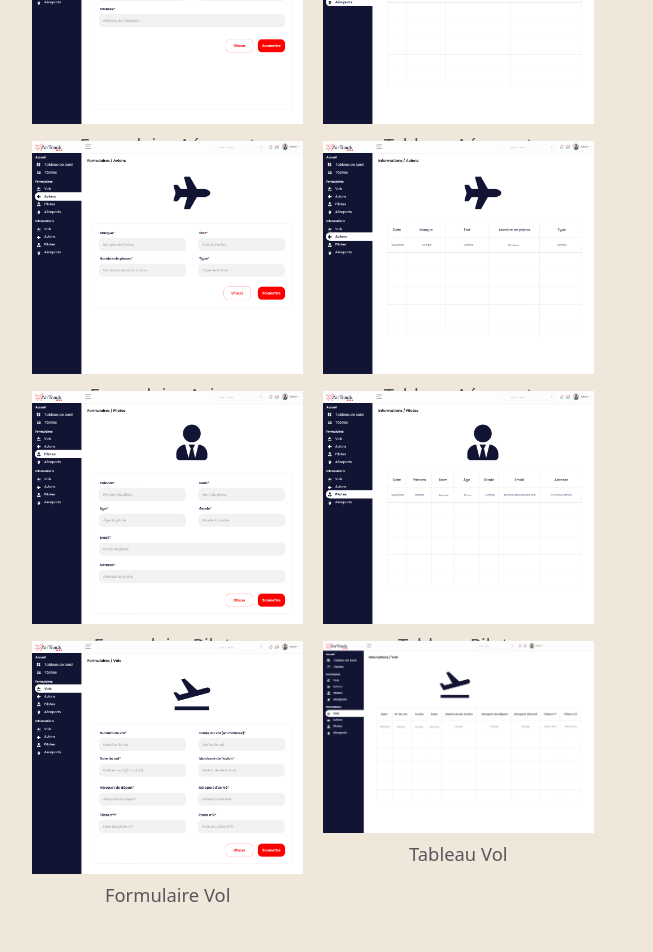
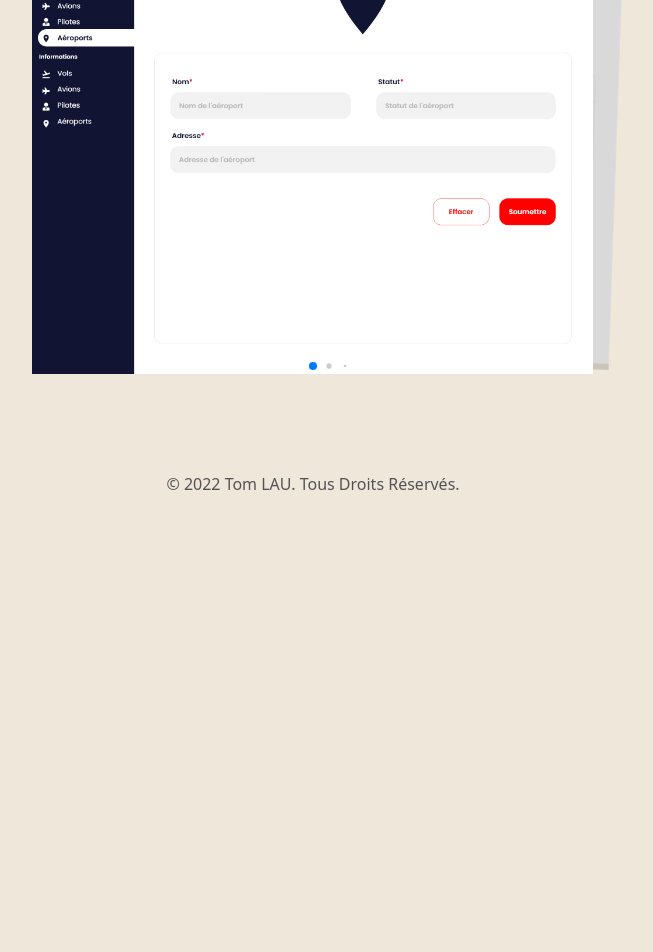
Before and after one commit to KiSEiGitHub/Me, a Next.js app: page /Projets/AirTrack in a window 1280 px wide. Shown: the part 1340-2292 px from the top of the page, without its empty margins (327-980 px from the left). After the commit the page ends 1882 px from the top, so only its background shows below. Built offline with nearby package versions, Linux system fonts and the light colour scheme.

Commit message:
feat(Airtrack) : Swiper card

```diff
--- a/pages/Projets/AirTrack.jsx
+++ b/pages/Projets/AirTrack.jsx
@@ -14,12 +14,16 @@ import PiloteForm from '../../public/Image/Project/AirTrack/PiloteForm.png';
 import PiloteTab from '../../public/Image/Project/AirTrack/PiloteTab.png';
 import VolForm from '../../public/Image/Project/AirTrack/VolForm.png';
 import VolTab from '../../public/Image/Project/AirTrack/VolTab.png';
+import { Swiper, SwiperSlide } from 'swiper/react';
+import { EffectCards, Pagination } from 'swiper';
+import 'swiper/css';
+import 'swiper/css/effect-cards';
+import 'swiper/css/pagination';
 
 const AirTrack = () => {
 
     const { toggleLang } = useContext(LangContext);
     const { DataProject } = useContext(TextContext);
-
 
     return (
         <>
@@ -124,64 +128,29 @@ const AirTrack = () => {
 
                 <Section delay = {0.5}>
                     <SectionTitle>{toggleLang ? 'Maquette' : 'Model'}</SectionTitle>
-                    <SimpleGrid minChildWidth = "220px" spacing = "20px">
-                        <Box height = "200px" mb = {{ sm : '120px', md : '20px', lg : '3px', xl : '90px' }}>
-                            {/* eslint-disable-next-line jsx-a11y/alt-text */}
+                    <Swiper
+                        grabCursor = {true}
+                        modules = {[Pagination, EffectCards]}
+                        effect = {'cards'}
+                        pagination = {{
+                            dynamicBullets : true
+                        }}
+                    >
+                        <SwiperSlide>
                             <Image
                                 src = {AeroForm}
+                                alt = {'Formulaire aéroport'}
                             />
-                            <Text textAlign = "center">Formulaire Aéroport</Text>
-                        </Box>
-                        <Box height = "200px" mb = {{ sm : '120px', md : '20px', lg : '30px', xl : '90px' }}>
-                            {/* eslint-disable-next-line jsx-a11y/alt-text */}
+                        </SwiperSlide>
+                        <SwiperSlide>
                             <Image
                                 src = {AeroTab}
+                                alt = {'Formulaire aéroport'}
                             />
-                            <Text textAlign = "center">Tableau Aéroport</Text>
-                        </Box>
-                        <Box height = "200px" mb = {{ sm : '120px', md : '20px', lg : '30px', xl : '90px' }}>
-                            {/* eslint-disable-next-line jsx-a11y/alt-text */}
-                            <Image
-                                src = {AvionForm}
-                            />
-                            <Text textAlign = "center">Formulaire Avions</Text>
-                        </Box>
-                        <Box height = "200px" mb = {{ sm : '120px', md : '20px', lg : '30px', xl : '90px' }}>
-                            {/* eslint-disable-next-line jsx-a11y/alt-text */}
-                            <Image
-                                src = {AvionTab}
-                            />
-                            <Text textAlign = "center">Tableau Aéroport</Text>
-                        </Box>
-                        <Box height = "200px" mb = {{ sm : '120px', md : '20px', lg : '30px', xl : '90px' }}>
-                            {/* eslint-disable-next-line jsx-a11y/alt-text */}
-                            <Image
-                                src = {PiloteForm}
-                            />
-                            <Text textAlign = "center">Formulaire Pilote</Text>
-                        </Box>
-                        <Box height = "200px" mb = {{ sm : '120px', md : '20px', lg : '30px', xl : '90px' }}>
-                            {/* eslint-disable-next-line jsx-a11y/alt-text */}
-                            <Image
-                                src = {PiloteTab}
-                            />
-                            <Text textAlign = "center">Tableau Pilote</Text>
-                        </Box>
-                        <Box height = "200px" mb = {{ sm : '120px', md : '250px', lg : '30px', xl : '30px' }}>
-                            {/* eslint-disable-next-line jsx-a11y/alt-text */}
-                            <Image
-                                src = {VolForm}
-                            />
-                            <Text textAlign = "center">Formulaire Vol</Text>
-                        </Box>
-                        <Box height = "200px" mb = {20}>
-                            {/* eslint-disable-next-line jsx-a11y/alt-text */}
-                            <Image
-                                src = {VolTab}
-                            />
-                            <Text textAlign = "center">Tableau Vol</Text>
-                        </Box>
-                    </SimpleGrid>
+                        </SwiperSlide>
+                        <SwiperSlide>3</SwiperSlide>
+                        <SwiperSlide>4</SwiperSlide>
+                    </Swiper>
                 </Section>
             </Container>
         </>
```
